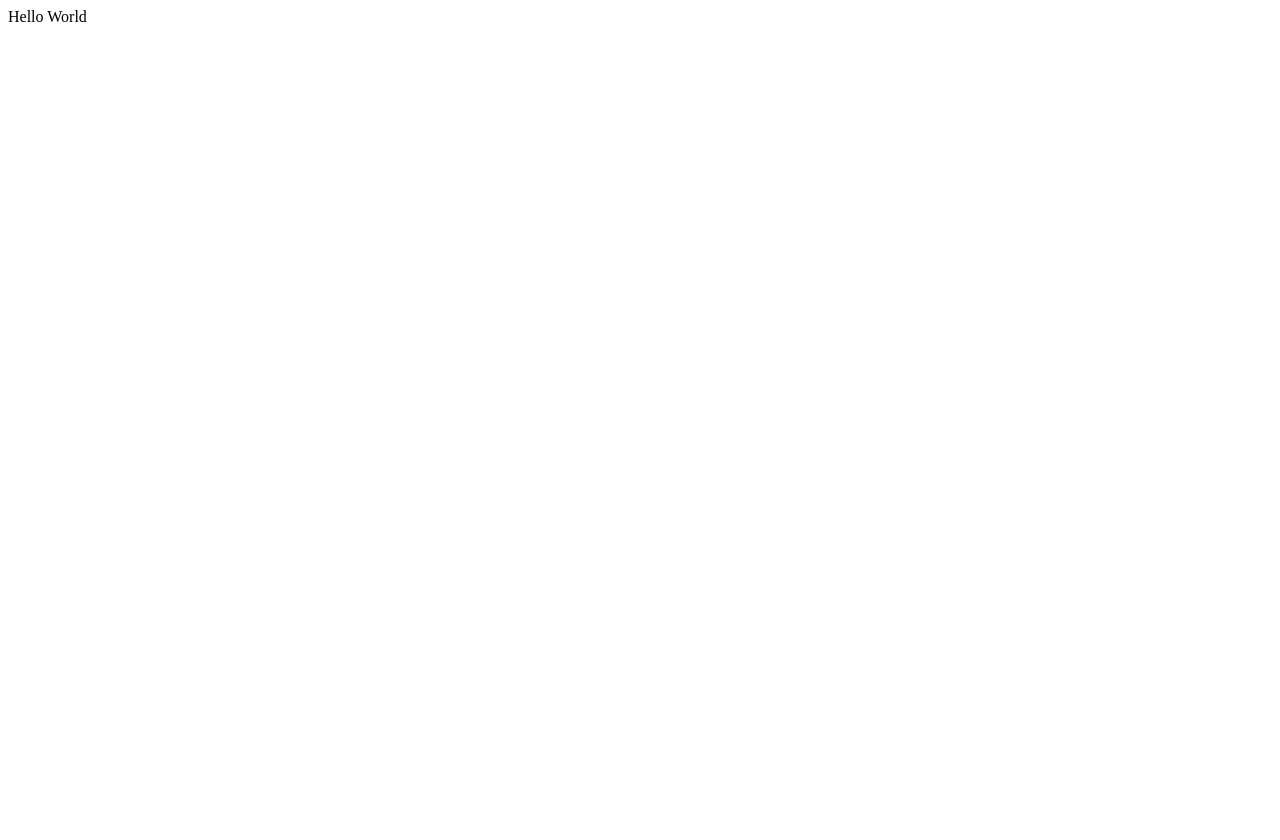
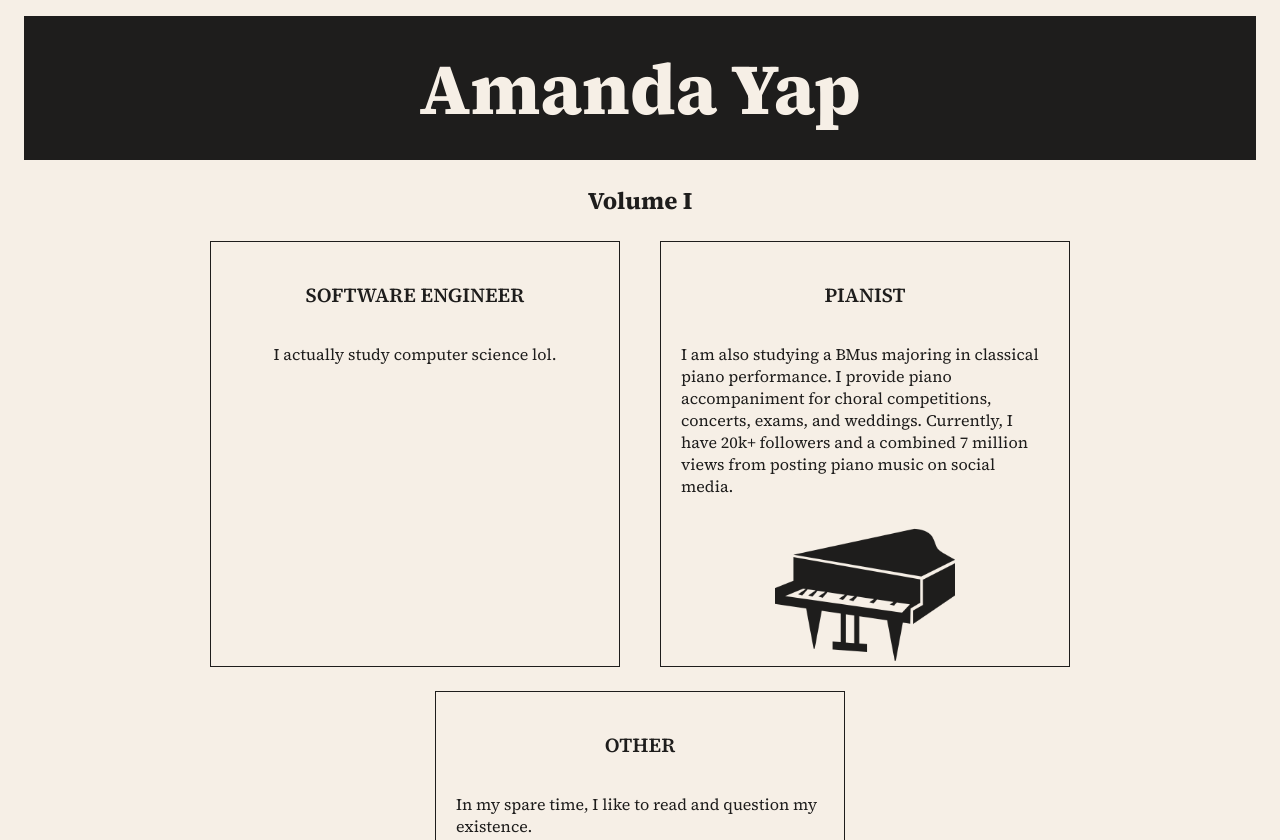
Before and after one commit to amanda-yap/portfolio, a website built with Vite: page index.html in a window 1280 px wide. Shown: the top 840 px of the page. Before the commit the page ends 800 px from the top, so only its background shows below. Built offline with nearby package versions, Linux system fonts and the light colour scheme.

Commit message:
Work on main design

```diff
--- a/index.html
+++ b/index.html
@@ -4,11 +4,35 @@
 		<meta charset="UTF-8" />
 		<link rel="icon" type="image/svg+xml" href="/vite.svg" />
 		<meta name="viewport" content="width=device-width, initial-scale=1.0" />
+		<link rel="stylesheet" href="/src/style.css">
 		<title>Amanda Yap</title>
+		<link rel="preconnect" href="https://fonts.googleapis.com">
+		<link rel="preconnect" href="https://fonts.gstatic.com" crossorigin>
+		<link href="https://fonts.googleapis.com/css2?family=Source+Serif+4:ital,opsz,wght@0,8..60,200..900;1,8..60,200..900&display=swap" rel="stylesheet">
 	</head>
 	<body>
-    <div id="app">
-      Hello World
+		<div id="header">
+			<h1>Amanda Yap</h1>
+		</div>
+
+		<h3>Volume I</h3>
+
+		<div id="info">
+			<div id="1">
+				<h4>SOFTWARE ENGINEER</h4>
+				<p>I actually study computer science lol.</p>
+			</div>
+
+			<div id="2">
+				<h4>PIANIST</h4>
+				<p>I am also studying a BMus majoring in classical piano performance. I provide piano accompaniment for choral competitions, concerts, exams, and weddings. Currently, I have 20k+ followers and a combined 7 million views from posting piano music on social media.</p>
+				<img src="/public/piano.png" width="180px">
+			</div>
+
+			<div id="3">
+				<h4>OTHER</h4>
+				<p>In my spare time, I like to read and question my existence.</p>
+			</div>
 		</div>
 		<script type="module" src="/src/main.js"></script>
 	</body>
--- a/src/style.css
+++ b/src/style.css
@@ -0,0 +1,76 @@
+
+:root {
+    --sand: #f6efe6;
+    --darkGrey: #1e1d1c;
+    background-color: var(--sand);
+}
+
+h1 {
+    font-family: "Source Serif 4", serif;
+    font-weight: 800;
+    font-size: 4.5rem;
+    color: var(--sand);
+    margin: 1rem;
+}
+
+h3 {
+    font-family: "Source Serif 4", serif;
+    font-weight: 700;
+    font-size: 1.5rem;
+    color: var(--darkGrey);
+    text-align: center;
+}
+
+h4 {
+    font-family: "Source Serif 4", serif;
+    font-weight: 600;
+    font-size: 1.25rem;
+    color: var(--darkGrey);
+    text-align: center;
+}
+
+p {
+    font-family: "Source Serif 4", serif;
+    font-weight: 400;
+    font-size: 1rem;
+    color: var(--darkGrey);
+}
+
+#header {
+    display: flex;
+    align-items: center;
+    justify-content: center;
+    background-color: var(--darkGrey);
+    margin: 1rem;
+    height: 9rem;
+}
+
+#info {
+    display: flex;
+    flex-direction: row;
+    justify-content: center;
+    align-items: center;
+    flex-wrap: wrap;
+    gap: 1.5rem;
+    height: 25rem;
+}
+
+#info div {
+    border: 1.5px solid var(--darkGrey);
+    width: 24rem;
+    height: 100%;
+    padding: 0.75rem;
+    margin: 0rem 0.5rem 0rem 0.5rem;
+    display: flex;
+    flex-direction: column;
+    align-items: center;
+}
+
+#info div p {
+    margin: 0.5rem;
+}
+
+img:hover {
+    scale: 1.1;
+    transition: 0.5s;
+}
```
Also changed, not shown: public/piano.png (added). Lines whose indentation alone changed are shown as unchanged.
